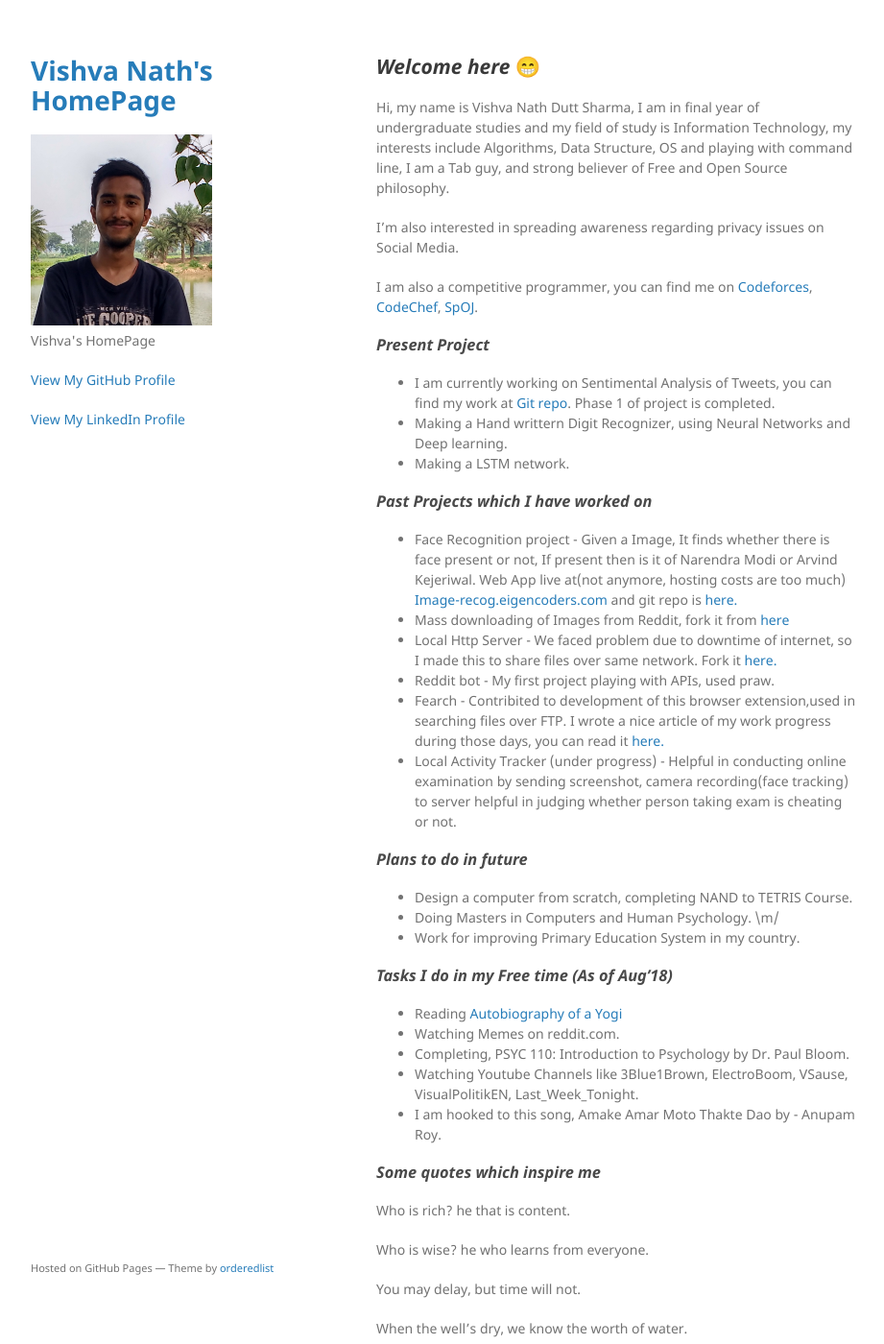
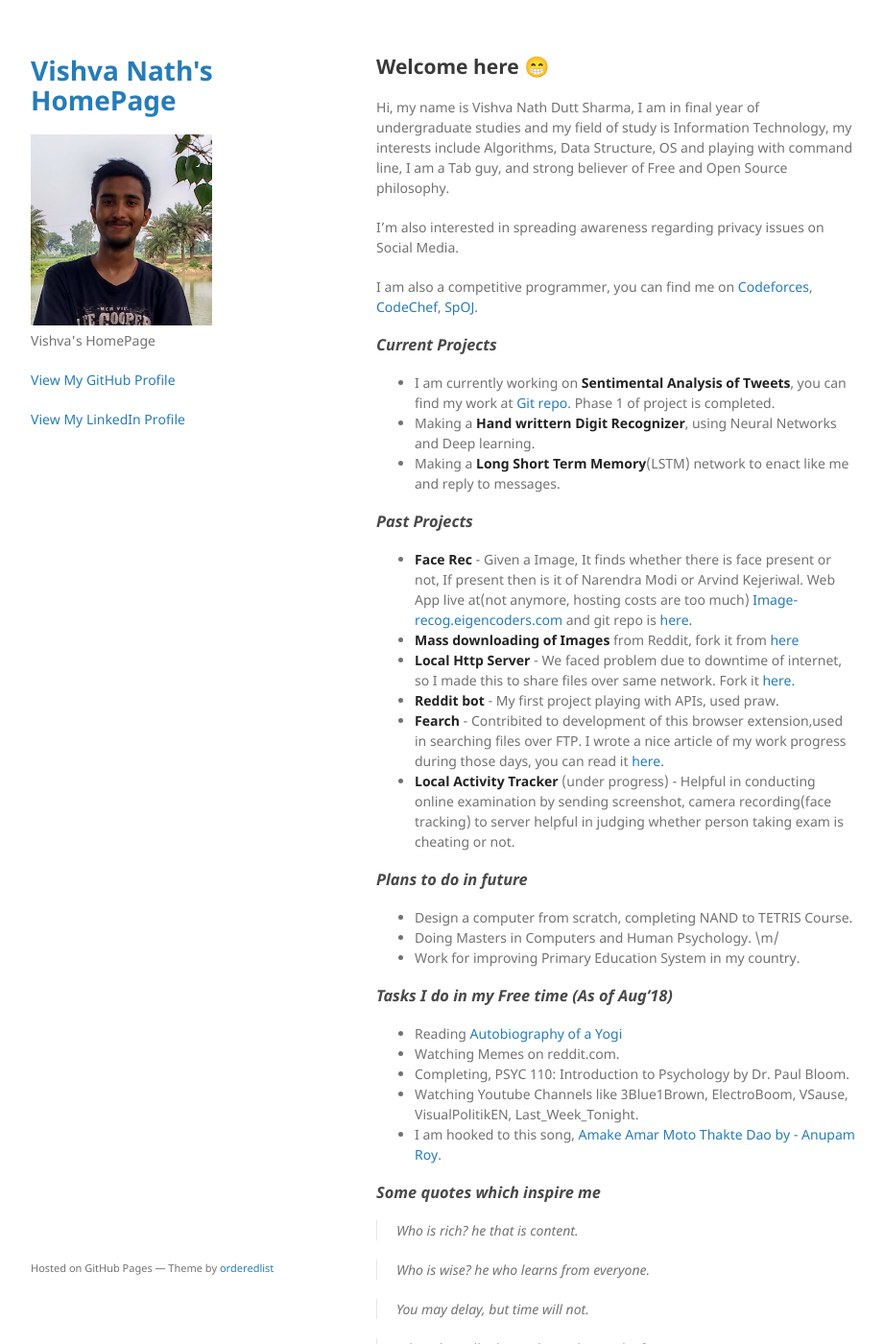
Before and after one commit to vishvanath45/vishvanath45.github.io, a Jekyll site: the page built from index.md, in a window 1280 px wide and 1400 px high. Shown: the whole window at 96% size, without its empty margins (178-1099 px from the left). Built offline with Jekyll 4.4.1, drawn with Linux system fonts in a browser that asks for light colours; our own code applies the rules of GitHub Pages for plain Markdown files.

Commit message:
improvement fixes

```diff
--- a/index.md
+++ b/index.md
@@ -1,4 +1,4 @@
-## _Welcome here_ 😁
+## Welcome here 😁
 
 Hi, my name is Vishva Nath Dutt Sharma, I am in final year of undergraduate studies and my field of study is Information Technology, my interests include Algorithms, Data Structure, OS and playing with command line, I am a Tab guy, and strong believer of Free and Open Source philosophy.
 
@@ -6,18 +6,18 @@ I'm also interested in spreading awareness regarding privacy issues on Social Me
 
 I am also a competitive programmer, you can find me on [Codeforces](http://codeforces.com/profile/v_ns), [CodeChef](https://www.codechef.com/users/v_ns), [SpOJ](http://www.spoj.com/users/v_ns/).
 
-### _Present Project_
-- I am currently working on Sentimental Analysis of Tweets, you can find my work at [Git repo](https://github.com/vishvanath45/Sentimental_analysis). Phase 1 of project is completed.
-- Making a Hand writtern Digit Recognizer, using Neural Networks and Deep learning.
-- Making a LSTM network.
+### _Current Projects_
+- I am currently working on **Sentimental Analysis of Tweets**, you can find my work at [Git repo](https://github.com/vishvanath45/Sentimental_analysis). Phase 1 of project is completed.
+- Making a **Hand writtern Digit Recognizer**, using Neural Networks and Deep learning.
+- Making a **Long Short Term Memory**(LSTM) network to enact like me and reply to messages.
 
-### _Past Projects which I have worked on_
-- Face Recognition project - Given a Image, It finds whether there is face present or not, If present then is it of Narendra Modi or Arvind Kejeriwal. Web App live at(not anymore, hosting costs are too much) [Image-recog.eigencoders.com](http://image-recog.eigencoders.com) and git repo is [here.](https://github.com/vishvanath45/Precog_Project/tree/master/face_detection)
-- Mass downloading of Images from Reddit, fork it from [here](https://github.com/vishvanath45/subReddit-Images-Downloader)
-- Local Http Server - We faced problem due to downtime of internet, so I made this to share files over same network. Fork it [here.](https://github.com/vishvanath45/local_http_server)
-- Reddit bot - My first project playing with APIs, used praw.
-- Fearch - Contribited to development of this browser extension,used in searching files over FTP. I wrote a nice article of my work progress during those days, you can read it [here.](https://vishvanathblog.wordpress.com/days-with-gsoc-heat17/)
-- Local Activity Tracker (under progress) - Helpful in conducting online examination by sending screenshot, camera recording(face tracking) to server helpful in judging whether person taking exam is cheating or not.
+### _Past Projects_
+- **Face Rec** - Given a Image, It finds whether there is face present or not, If present then is it of Narendra Modi or Arvind Kejeriwal. Web App live at(not anymore, hosting costs are too much) [Image-recog.eigencoders.com](http://image-recog.eigencoders.com) and git repo is [here.](https://github.com/vishvanath45/Precog_Project/tree/master/face_detection)
+- **Mass downloading of Images** from Reddit, fork it from [here](https://github.com/vishvanath45/subReddit-Images-Downloader)
+- **Local Http Server** - We faced problem due to downtime of internet, so I made this to share files over same network. Fork it [here.](https://github.com/vishvanath45/local_http_server)
+- **Reddit bot** - My first project playing with APIs, used praw.
+- **Fearch** - Contribited to development of this browser extension,used in searching files over FTP. I wrote a nice article of my work progress during those days, you can read it [here.](https://vishvanathblog.wordpress.com/days-with-gsoc-heat17/)
+- **Local Activity Tracker** (under progress) - Helpful in conducting online examination by sending screenshot, camera recording(face tracking) to server helpful in judging whether person taking exam is cheating or not.
 
 ### _Plans to do in future_
 
@@ -31,21 +31,21 @@ I am also a competitive programmer, you can find me on [Codeforces](http://codef
 - Watching Memes on reddit.com.
 - Completing, PSYC 110: Introduction to Psychology by Dr. Paul Bloom.
 - Watching Youtube Channels like 3Blue1Brown, ElectroBoom, VSause, VisualPolitikEN, Last_Week_Tonight.
-- I am hooked to this song, Amake Amar Moto Thakte Dao by - Anupam Roy.
+- I am hooked to this song, [Amake Amar Moto Thakte Dao by - Anupam Roy](https://www.youtube.com/watch?v=aprmAXdB-yQ).
 
 ### _Some quotes which inspire me_
 
-Who is rich? he that is content.
+> Who is rich? he that is content.
 
-Who is wise? he who learns from everyone.
+> Who is wise? he who learns from everyone.
 
-You may delay, but time will not.
+> You may delay, but time will not.
 
-When the well's dry, we know the worth of water.
+> When the well's dry, we know the worth of water.
 
-Help yourself so you can help others,Put the oxygen mask on.
+> Help yourself so you can help others,Put the oxygen mask on.
 
-This I have seen in life—those who are overcautious about themselves fall into dangers at every step; those who are afraid of losing honour and respect, get only disgrace; and those who are always afraid of loss, always lose.
+> This I have seen in life—those who are overcautious about themselves fall into dangers at every step; those who are afraid of losing honour and respect, get only disgrace; and those who are always afraid of loss, always lose.
 
 ### _Contact_
 I ~~am doing~~ completed Internship at [Precog, IIITD](http://precog.iiitd.edu.in/).
```
Also changed, not shown: 3 other files.
